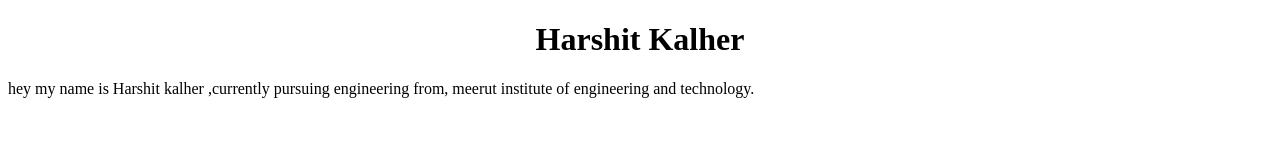
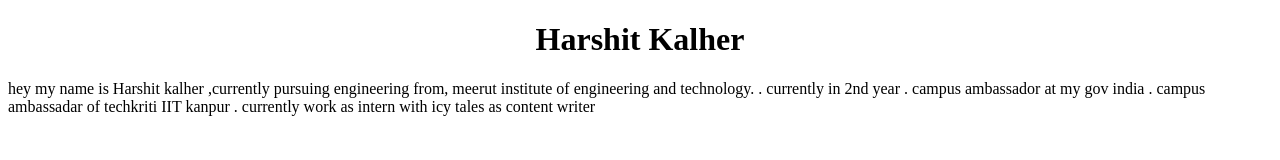
Before and after one commit to harshit-kumar26/html, a plain HTML site: page index.html in a window 1280 px wide. Drawn offline with Linux system fonts and the light colour scheme.

Commit message:
Update index.html

```diff
--- a/index.html
+++ b/index.html
@@ -9,7 +9,10 @@
     <center><h1>Harshit Kalher</h1></center>
     hey my name is Harshit kalher ,currently pursuing engineering from,
         meerut institute of engineering and technology.
-
+    . currently in 2nd year
+    . campus ambassador at my gov india
+    . campus ambassadar of techkriti IIT kanpur
+    . currently work as intern with icy tales as content writer
 
 </body>
 </html>
```
